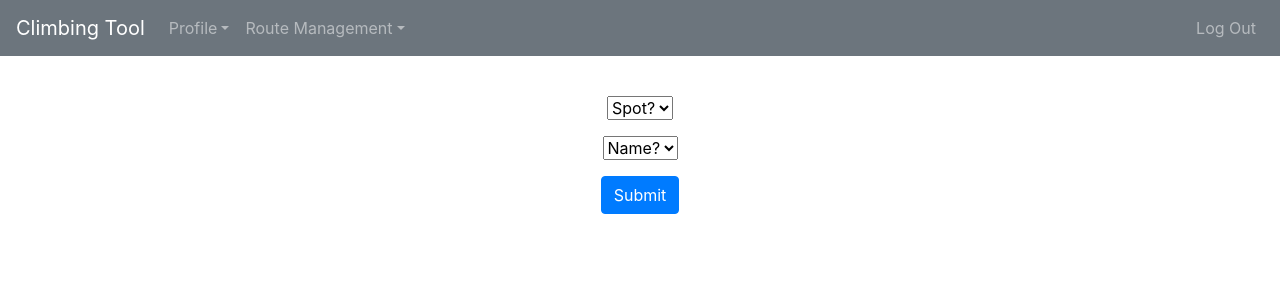
After one commit to KevinSchaer/ClimbingTool, a Flask app: page /editRoute in a window 1280 px wide. The commit adds this page. Shown: the top 300 px of the page. Run offline with Flask 2, Linux system fonts and the light colour scheme; the visitor is signed in with stand-in values (Sample User, id 1); data that the repository does not hold is empty.

```diff
--- a/app.py
+++ b/app.py
@@ -45,12 +45,101 @@ for number in range(4,7):
             GRADES.append(str(number)+letter+symbol)
             USER_GRADES.append(str(number)+letter+symbol)
 
+
+
+@app.route("/editRoute", methods=["GET", "POST"])
+@login_required
+def editRoute():
+    user_id = session["user_id"]
+    db.execute("SELECT DISTINCT spot FROM user_route INNER JOIN routes ON user_route.route_id = routes.id  WHERE user_id = :user_id ORDER BY time DESC;", {"user_id": user_id})
+    result_spot = db.fetchall()
+    """
+    db.execute("SELECT name FROM routes WHERE spot = :spot ORDER BY name DESC;", {"spot": result_spot[0]["spot"]})
+    result_names = db.fetchall()
+    connection.commit()
+    names = []
+    """
+    spots = []
+    for i in range(0,len(result_spot)):
+        spots.append(result_spot[i]["spot"])
+    """
+    for i in range(0,len(result_names)):
+        names.append(result_names[i]["name"])
+    """
+    if request.method == "POST":
+        return "<h1>Spot: {}, Name: {}</h1>".format(request.form.get("spot"), request.form.get("name"))
+
+
+    return render_template("editRoute.html", names=[], spots=spots)
+
+@app.route("/editRoute/<spot>")
+@login_required
+def name(spot):
+    """
+    helper function for editRoute(), used by javascript in editRoute.html
+    """
+    db.execute("SELECT id, name FROM routes WHERE spot = :spot ORDER BY name DESC;", {"spot": spot})
+    result_names = db.fetchall()
+    connection.commit()
+    nameArray = []
+    for i in range(0,len(result_names)):
+        nameObj = {}
+        nameObj["name"] = result_names[i]["name"]
+        nameArray.append(nameObj)
+
+    return jsonify({"names": nameArray})
+
+
+@app.route("/searchRoutes", methods=["GET","POST"])
+@login_required
+def searchRoutes():
+    user_id = session["user_id"]
+    if request.method == "POST":
+        """
+        allow user to search routes climbed by spot, grade, score or all possible combinations
+        """
+        spot = request.form.get("spot")
+        if not spot:
+            spot = None # change empty string to None
+        grade = request.form.get("grade")
+        score = request.form.get("score")
+        db.execute("SELECT top_reached, attempts, score, user_grade, comment, name, grade, spot FROM user_route INNER JOIN routes ON user_route.route_id = routes.id  WHERE user_id = :user_id AND spot = CASE WHEN :spot COLLATE NOCASE IS NULL THEN spot ELSE :spot COLLATE NOCASE END AND grade = CASE WHEN :grade IS NULL THEN grade ELSE :grade END AND score = CASE WHEN :score IS NULL THEN score ELSE :score END ORDER BY time DESC;", {"user_id": user_id, "spot": spot, "grade": grade, "score": score})
+        result_routes = db.fetchall()
+        connection.commit()
+        # show template with the filtered routes
+        return render_template("searchRoutes.html", result_routes=result_routes, grades=GRADES, scores=SCORES)
+    else:
+        # show all routes of the user
+        db.execute("SELECT top_reached, attempts, score, user_grade, comment, name, grade, spot FROM user_route INNER JOIN routes ON user_route.route_id = routes.id  WHERE user_id = :user_id ORDER BY time DESC;", {"user_id": user_id})
+        result_routes = db.fetchall()
+        connection.commit()
+        return render_template("searchRoutes.html", result_routes=result_routes, grades=GRADES, scores=SCORES)
+
+
+@app.route("/deleteUser", methods=["GET","POST"])
+@login_required
+def deleteUser():
+    if request.method == "POST":
+        """
+        delete account of user which is currently logged in
+        """
+        user_id = session["user_id"]
+        # ON DELETE CASCADE does only work in SQLITE extension but not in flask - I don't know why
+        db.execute("PRAGMA foreign_keys = ON")
+        db.execute("DELETE FROM users WHERE id = :user_id", {"user_id": user_id})
+        connection.commit()
+        session.clear()
+        flash("You have successfully deleted your Account") # is not shown
+        return redirect("/")
+    else:
+        return render_template("deleteUser.html")
+
+
 @app.route("/")
 @login_required
 def index():
 
     user_id = session["user_id"]
-
     # Get existing user values from database
     db.execute("SELECT * FROM users WHERE id = :user_id", {"user_id": user_id})
     result_users = db.fetchone()
--- /dev/null
+++ b/templates/editRoute.html
@@ -0,0 +1,55 @@
+{% extends "layout.html" %}
+
+{% block title %}
+    Edit Route
+{% endblock %}
+
+{% block main %}
+
+    <div class="content-alignment">
+        <form action="/editRoute" method="post" class="form-alignment">
+
+            <div class="form-group">
+                <select name="spot" id="spot">
+                    <option disabled selected>Spot?</option>
+                    {% for spot in spots %}
+                        <option>{{ spot }}</option>
+                    {% endfor %}
+                </select>
+            </div>
+
+            <div class="form-group">
+                <select name="name" id="name">
+                    <option disabled selected>Name?</option>
+                    {% for name in names %}
+                        <option>{{ name }}</option>
+                    {% endfor %}
+                </select>
+            </div>
+
+            <button class="btn btn-primary" type="submit">Submit</button>
+
+        </form>
+    </div>
+
+    <script>
+        let spot_select = document.getElementById("spot");
+        let name_select = document.getElementById("name");
+
+        spot_select.onchange = function()  {
+
+            spot = spot_select.value;
+
+            fetch("/editRoute/" + spot).then(function(response) {
+                response.json().then(function(data) {
+                    let optionHTML = 'Select Route';
+                    for (let name of data.names) {
+                        optionHTML += '<option value="' + name.name + '">' + name.name + '</option>';
+                    }
+                    name_select.innerHTML = optionHTML;
+                })
+            });
+        }
+    </script>
+
+{% endblock %}
--- a/templates/layout.html
+++ b/templates/layout.html
@@ -38,14 +38,15 @@
                                     <a class="dropdown-item" href="/editUserProfile">Edit User Profile</a>
                                     <a class="dropdown-item" href="/changePassword">Change Password</a>
                                     <a class="dropdown-item" href="/searchUser">Search Users</a>
+                                    <a class="dropdown-item" href="/deleteUser">Delete Account</a>
                                 </div>
                             </li>
                             <li class="nav-item dropdown">
                                 <a class="nav-link dropdown-toggle" href="#" id="navbarDropdown" role="button" data-toggle="dropdown" aria-haspopup="true" aria-expanded="false">Route Management</a>
                                 <div class="dropdown-menu" aria-labelledby="navbarDropdown">
                                     <a class="dropdown-item" href="/enterRoute">Enter Route</a>
-                                    <a class="dropdown-item" href="#">Update Route</a>
-                                    <a class="dropdown-item" href="#">Search Routes</a>
+                                    <a class="dropdown-item" href="/editRoute">Edit Route</a>
+                                    <a class="dropdown-item" href="/searchRoutes">Search Routes</a>
                                 </div>
                             </li>
                         </ul>
```
Also changed, not shown: templates/deleteUser.html (added, +20 -0 lines), templates/searchRoutes.html (added, +75 -0 lines).
